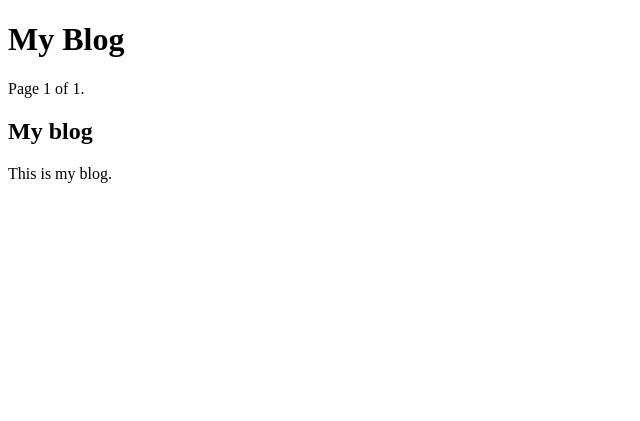
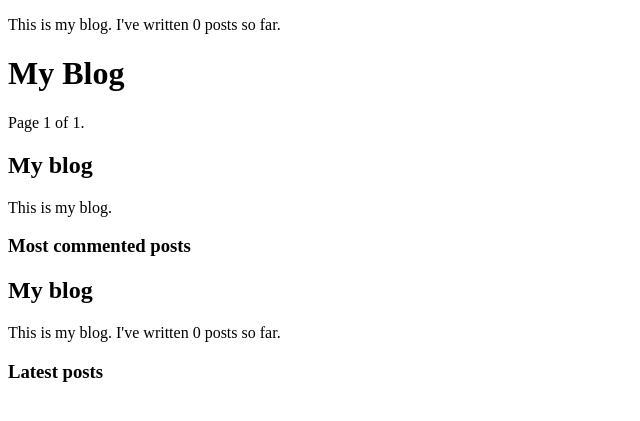
Before and after one commit to Nayemjaman/codingbrunch, a Django app: page / in a window 1280 px wide. Shown: the top 421 px of the page, without its empty margins (0-640 px from the left). Run offline with Django 3.2, Linux system fonts and the light colour scheme; data that the repository does not hold is empty.

Commit message:
custoom template tags

```diff
--- a/blog/templates/blog/base.html
+++ b/blog/templates/blog/base.html
@@ -1,3 +1,4 @@
+{% load blog_tags %}
 {% load static %}
 <!DOCTYPE html>
 <html>
@@ -6,6 +7,7 @@
     <link href="{% static "css/blog.css" %}" rel="stylesheet">
 </head>
 <body>
+    <p>This is my blog. I've written {% total_posts %} posts so far.</p>
     <div id="content">
         {% block content %}
         {% endblock %}
@@ -14,5 +16,20 @@
         <h2>My blog</h2>
         <p>This is my blog.</p>
     </div>
+<div id="sidebar">
+    <h3>Most commented posts</h3>
+{% get_most_commented_posts as most_commented_posts %}
+<ul>
+{% for post in most_commented_posts %}
+<li>
+<a href="{{ post.get_absolute_url }}">{{ post.title }}</a>
+</li>
+{% endfor %}
+</ul>
+<h2>My blog</h2>
+<p>This is my blog. I've written {% total_posts %} posts so far.</p>
+<h3>Latest posts</h3>
+{% show_latest_posts 3 %}
+</div>
 </body>
 </html>
--- /dev/null
+++ b/blog/templates/blog/post/latest_posts.html
@@ -0,0 +1,7 @@
+<ul>
+{% for post in latest_posts %}
+<li>
+<a href="{{ post.get_absolute_url }}">{{ post.title }}</a>
+</li>
+{% endfor %}
+</ul>
--- /dev/null
+++ b/blog/templatetags/blog_tags.py
@@ -0,0 +1,21 @@
+from django import template
+from ..models import Post
+from django.db.models import Count
+
+register = template.Library()
+
+
+@register.simple_tag
+def total_posts():
+    return Post.published.count()
+
+
+@register.inclusion_tag('blog/post/latest_posts.html')
+def show_latest_posts(count=5):
+    latest_posts = Post.published.order_by('-publish')[:count]
+    return {'latest_posts': latest_posts}
+
+
+@register.simple_tag
+def get_most_commented_posts(count=5):
+    return Post.published.annotate(total_comments=Count('comments')).order_by('-total_comments')[:count]
```
Also changed, not shown: blog/templatetags/__init__.py (added).
